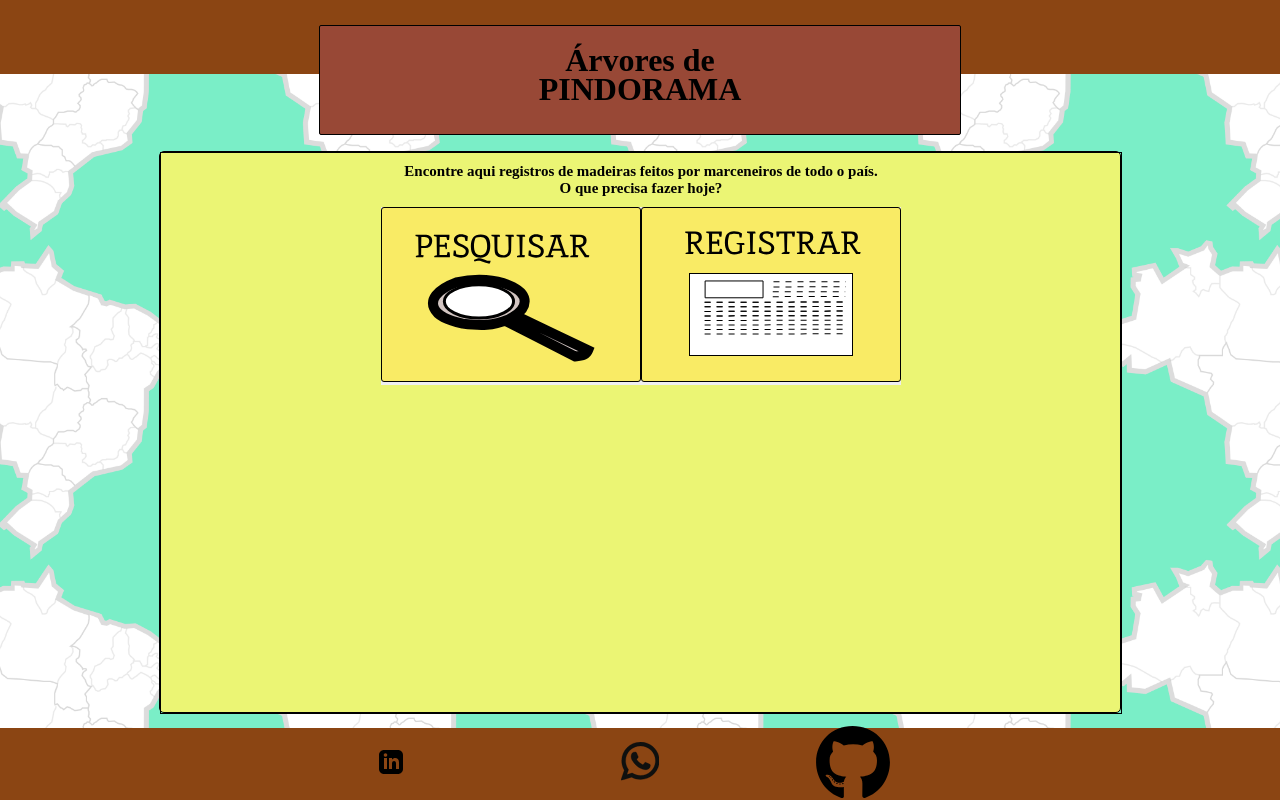
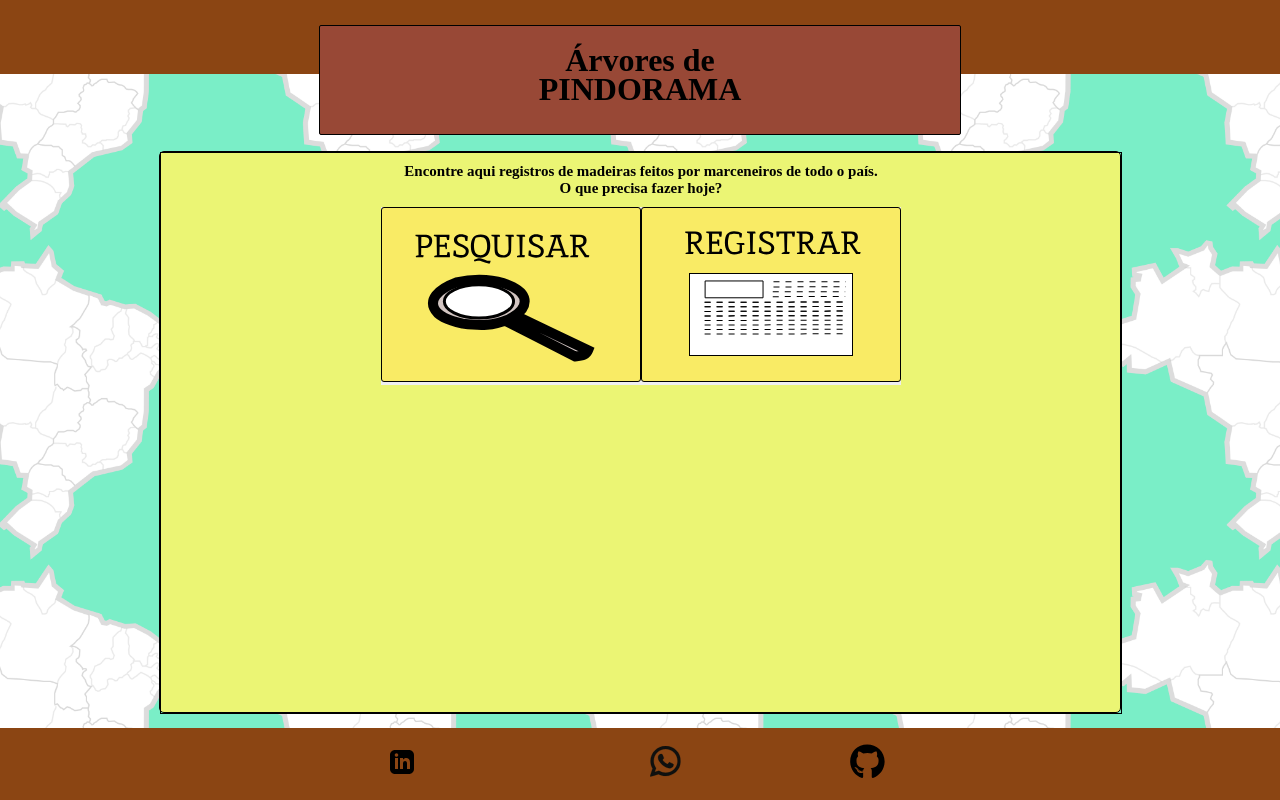
Before and after one commit to GustavoPizente/arvores-de-pindorama, a React (Create React App) app: page / in a window 1280 px wide. Built offline with nearby package versions, Linux system fonts and the light colour scheme; a web font is replaced by a local one.

Commit message:
Botoes fechar e github corrigidos

```diff
--- a/src/App.css
+++ b/src/App.css
@@ -168,7 +168,7 @@
 
 .botaoclosepesquisar {
 
-  margin-top: 5%;
+  margin-top: 3%;
 }
 
 .conteudoformulario {
@@ -297,7 +297,7 @@
 
   display: flex;
   justify-content: center;
-  width: 15%;
+  width: 12%;
 }
 
 .footer {
@@ -315,7 +315,7 @@
   font-family: "Galindo", sans-serif;
     text-decoration: none;
     color: black;
-    width: 15%;
+    width: 7%;
 }
 
 .conteudofooter {
```
